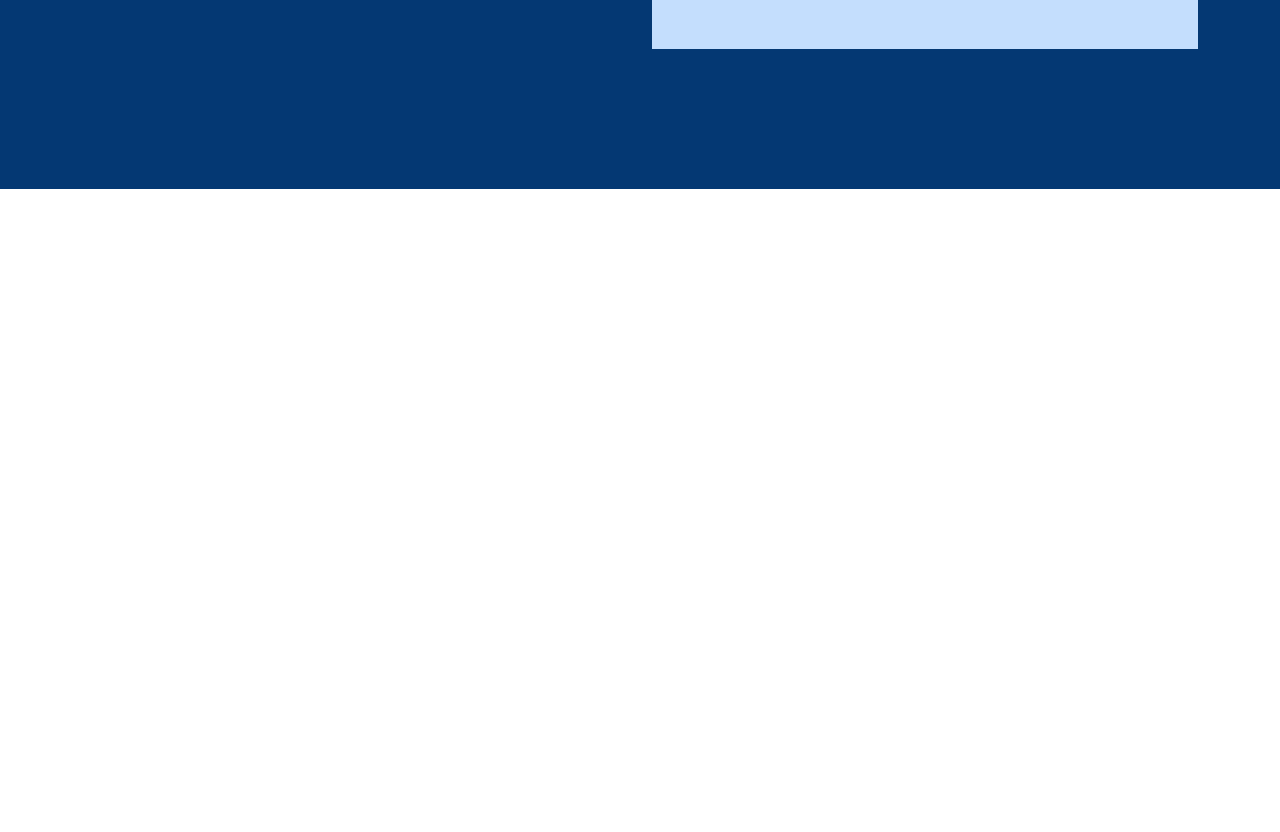
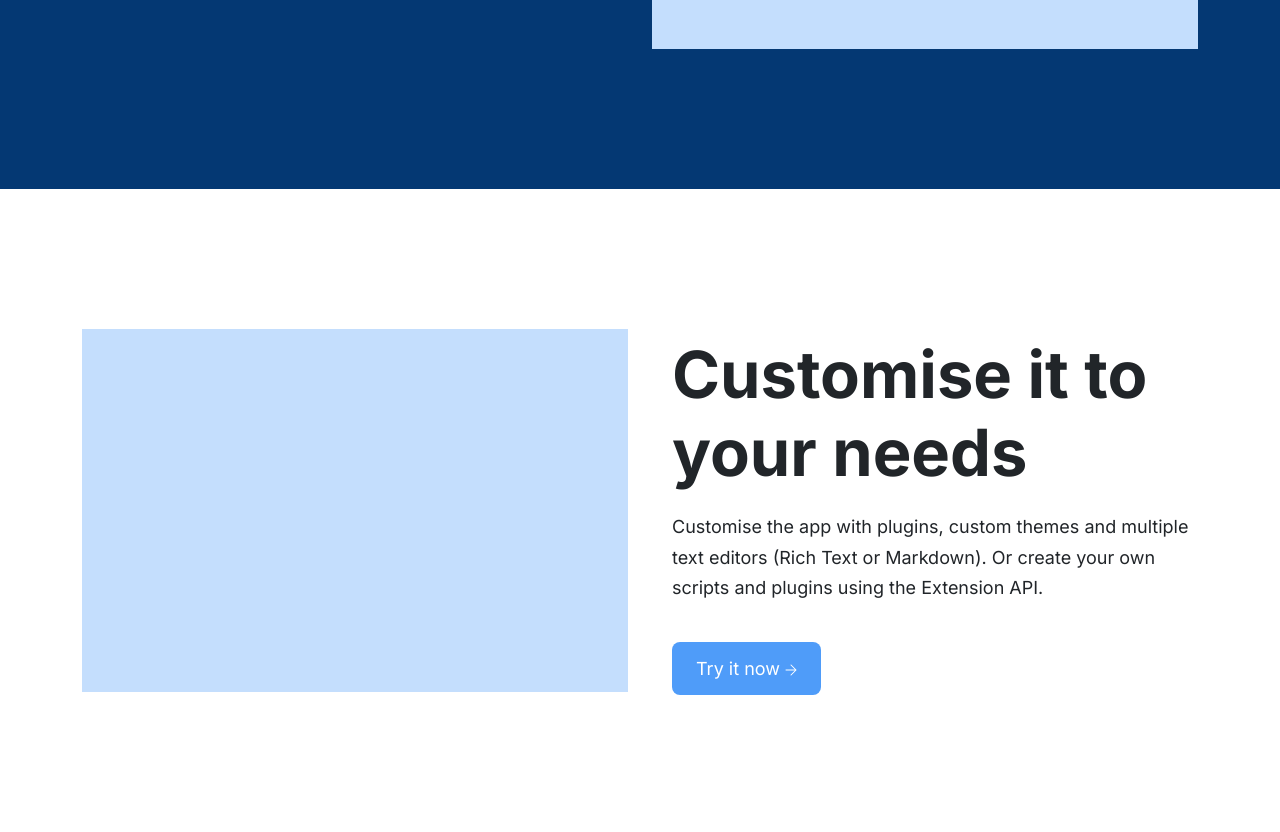
Before and after one commit to Sazib-Banik/whitepace, a plain HTML site: page index.html in a window 1280 px wide. Shown: the part 2525-3357 px from the top of the page. Before the commit the page ends 2714 px from the top, so only its background shows below. Drawn offline with nearby package versions, Linux system fonts and the light colour scheme.

Commit message:
customise_part done

```diff
--- a/css/style.css
+++ b/css/style.css
@@ -1,7 +1,3 @@
-/*
-    font-family: 'DM Sans', sans-serif;
-font-family: 'Inter', sans-serif;
-*/
 @import url("https://fonts.googleapis.com/css2?family=DM+Sans:wght@500&family=Inter:wght@400;500;700&display=swap");
 * {
   margin: 0;
@@ -53,7 +49,7 @@ body {
   position: absolute;
   content: "";
   width: 100%;
-  height: 50px;
+  height: 65px;
   bottom: 0px;
   left: 0;
   z-index: -3;
@@ -67,10 +63,10 @@ body {
   color: #212529;
 }
 @media (max-width: 991px) {
-  .theme_content{
+  .theme_content {
     text-align: center;
   }
-  .theme_content h2{
+  .theme_content h2 {
     font-size: 36px;
   }
   .theme_content {
@@ -119,7 +115,6 @@ body {
     margin-left: 0px;
   }
 }
-/* header_part end */
 /* hero_part start */
 #work_management,
 #hero_part {
@@ -155,8 +150,6 @@ body {
     font-size: 36px;
   }
 }
-/* hero_part end */
-
 /* work_management_part start */
 .management_area {
   margin-bottom: 100px;
@@ -176,23 +169,34 @@ body {
     padding-left: 0;
   }
 }
-/* work_management_part end */
 
 /* extention_part start */
-#extention_part{
+#extention_part {
   padding: 140px 0;
   background-color: #043873;
 }
 #extention_part .theme_content h2,
-#extention_part .theme_content p{
+#extention_part .theme_content p {
   color: #ffffff;
 }
 @media (max-width: 991px) {
-  #extention_part{
+  #extention_part {
     padding: 80px 0;
   }
   .theme_content span::after {
     bottom: -5px;
+  }
 }
+/* customise_part start */
+#customise_part{
+  padding: 140px 0;
 }
-/* extention_part end */
+#customise_part .theme_content {
+  padding-left: 20px;
+}
+
+@media (max-width: 991px) {
+  #customise_part {
+    padding: 80px 0;
+  }
+}
--- a/index.html
+++ b/index.html
@@ -233,6 +233,35 @@
         </div>
       </section>
       <!-- extention_part end -->
+      <!-- customise_part start -->
+      <section id="customise_part">
+        <div class="container">
+          <div class="row">
+            <div class="col-lg-6 order-lg-0 order-2">
+              <div class="theme_img">
+                <img
+                  src="image/Image-container.png"
+                  alt="image"
+                  class="w-100"
+                />
+              </div>
+            </div>
+            <div class="col-lg-6 order-lg-0 order-1 d-flex align-items-center">
+              <div class="theme_content">
+                <h2>Customise it
+                  to <span>your needs</span></h2>
+                <p>
+                  Customise the app with plugins, custom themes and multiple text editors (Rich Text or Markdown). Or create your own scripts and plugins using the Extension API.
+                </p>
+                <a class="common_btn" href="#"
+                  >Try it now <img src="image/btn.png" alt="button-icon"
+                /></a>
+              </div>
+            </div>
+          </div>
+        </div>
+      </section>
+      <!-- customise_part end -->
     </main>
     <!-- main_part end -->
     <script src="https://cdn.jsdelivr.net/npm/bootstrap@5.2.2/dist/js/bootstrap.bundle.min.js"></script>
```
